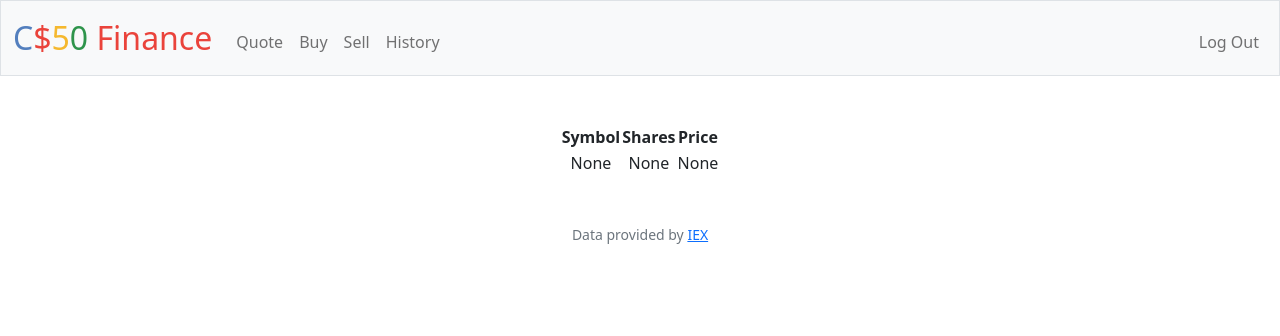
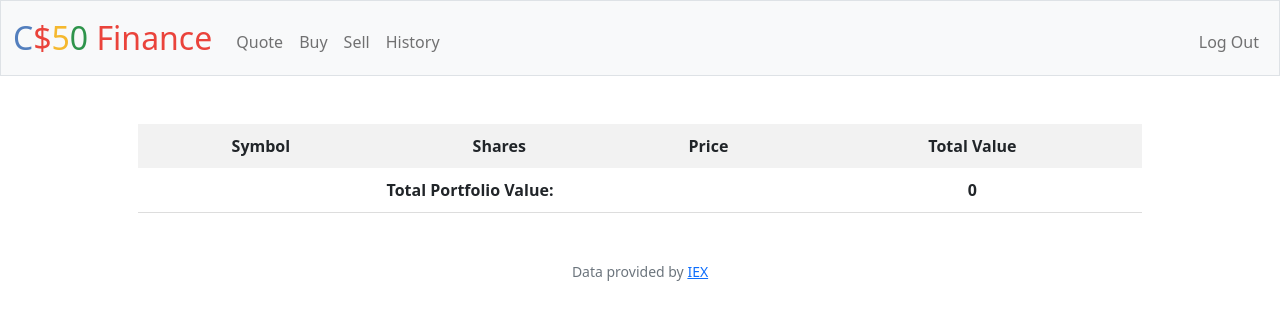
Before and after one commit to Agent-Cr0wn/Projects, a Flask app: page / in a window 1280 px wide. Shown: the top 336 px of the page. Run offline with Flask 2, Linux system fonts and the light colour scheme; a user stored in the database is signed in; some libraries are stand-ins or nearby versions.

Commit message:
Tue, Feb 21, 2023, 6:13 PM +02:00

```diff
--- a/finance/app.py
+++ b/finance/app.py
@@ -43,7 +43,7 @@ def index():
     """Show portfolio of stocks"""
     user_id = session["user_id"]
 
-    transactions_db = db.execute("SELECT symbol, SUM(shares) AS shares, price FROM transactions WHERE user_id = ?", user_id)
+    transactions_db = db.execute("SELECT symbol, price, SUM(shares) AS shares FROM transactions WHERE user_id = ? GROUP BY symbol", user_id)
     cash_db = db.execute("SELECT cash FROM users WHERE id = ?", user_id)
     cash = cash_db[0]["cash"]
 
@@ -70,21 +70,21 @@ def buy():
         if stock == None:
             return apology("Symbol Doesn't Exist!")
 
-        if shares < 0:
+        if shares <= 0:
             return apology("Share Not Allowed!")
 
         transaction_value = shares * stock["price"]
 
         user_id = session["user_id"]
-        user_cash_db = db.execute("SELECT cash FROM users WHERE id = :id", id=user_id)
+        user_cash_db = db.execute("SELECT cash FROM users WHERE id = :id", id = user_id)
         user_cash = user_cash_db[0]["cash"]
 
         if user_cash < transaction_value:
             return apology("Insufficient Funds!")
 
-        uptd_cash = user_cash - transaction_value
+        remaining_cash = user_cash - transaction_value
 
-        db.execute("UPDATE users SET cash = ? WHERE id = ?", uptd_cash, user_id)
+        db.execute("UPDATE users SET cash = ? WHERE id = ?", remaining_cash, user_id)
 
         date = datetime.datetime.now()
 
--- a/finance/static/styles.css
+++ b/finance/static/styles.css
@@ -21,13 +21,30 @@ nav .navbar-brand .green
 {
     color: #2e944b;
 }
-.table-container
-{
-    display: flex;
-    justify-content: center;
+.table-container {
+    margin: 0 auto; /* center the table horizontally */
+    width: 80%; /* set the width of the table container */
 }
 
-table.center
+table
 {
-    margin: 0 auto;
+    border-collapse: collapse; /* remove cell borders */
+    width: 100%; /* set the width of the table */
 }
+
+th, td
+{
+    padding: 10px; /* add padding to cells */
+    text-align: center; /* center the text in cells */
+}
+
+th
+{
+    background-color: #f2f2f2; /* add background color to header cells */
+    font-weight: bold; /* add bold text to header cells */
+}
+
+td
+{
+    border-bottom: 1px solid #ddd; /* add bottom border to non-header cells */
+}
--- a/finance/templates/index.html
+++ b/finance/templates/index.html
@@ -12,16 +12,24 @@
                 <th>Symbol</th>
                 <th>Shares</th>
                 <th>Price</th>
+                <th>Total Value</th>
             </tr>
         </thead>
         <tbody>
+            {% set total_value = 0 %}
             {% for row in database %}
             <tr>
                 <td>{{ row["symbol"] }}</td>
                 <td>{{ row["shares"] }}</td>
                 <td>{{ row["price"] }}</td>
+                <td>{{ row["shares"] * row["price"]|round(2) }}</td>
             </tr>
+            {% set total_value = total_value + (row["shares"] * row["price"]) %}
             {% endfor %}
+            <tr>
+                <td colspan="3"><b>Total Portfolio Value:</b></td>
+                <td><b>{{ total_value|round(2) }}</b></td>
+            </tr>
         </tbody>
     </table>
 </div>
```
Also changed, not shown: .devcontainer.json, finance/finance.db.
